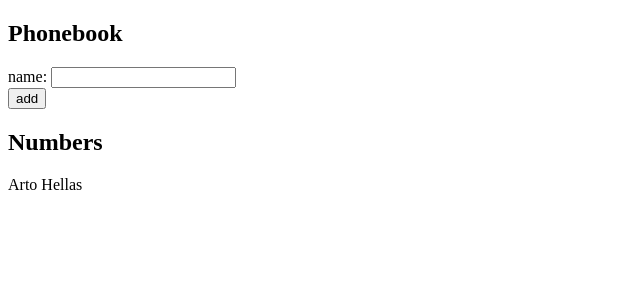
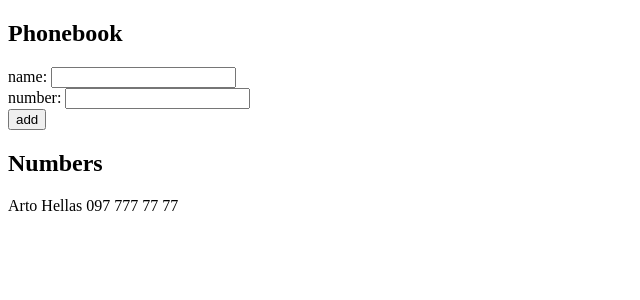
Before and after one commit to udev2045/react, a React (Vite) app in the folder part2/phonebook/: page / in a window 1280 px wide. Shown: the top 300 px of the page, without its empty margins (0-640 px from the left). Built offline with nearby package versions, Linux system fonts and the light colour scheme.

Commit message:
Part 2.8

```diff
--- a/part2/phonebook/src/App.jsx
+++ b/part2/phonebook/src/App.jsx
@@ -2,12 +2,19 @@
 
 const App = () => {
     const [persons, setPersons] = useState([
-        { name: 'Arto Hellas' }
+        {
+            name: 'Arto Hellas',
+            phone: '097 777 77 77'
+        }
     ])
     const [newName, setNewName] = useState('')
+    const [newPhone, setNewPhone] = useState('')
 
-    const handlerNewName = () => {
+    const handlerNewName = (event) => {
         setNewName(event.target.value)
+    }
+    const handlerNewPhone = (event) => {
+        setNewPhone(event.target.value)
     }
     const handlerAddName = (event) => {
         event.preventDefault()
@@ -18,9 +25,13 @@
             alert(`${newName} is already added to phonebook`)
             return
         }
-        let newPerson = {name: newName}
+        let newPerson = {
+            name: newName,
+            phone: newPhone
+        }
         setPersons( persons.concat(newPerson) )
         setNewName('')
+        setNewPhone('')
     }
     return (
         <div>
@@ -30,11 +41,14 @@
                     name: <input value={newName} onChange={handlerNewName}/>
                 </div>
                 <div>
+                    number: <input value={newPhone} onChange={handlerNewPhone}/>
+                </div>
+                <div>
                     <button type="submit">add</button>
                 </div>
             </form>
             <h2>Numbers</h2>
-            { persons.map( person => <div key={person.name}>{person.name}</div>) }
+            { persons.map( person => <div key={person.name}>{person.name} {person.phone}</div>) }
         </div>
     )
 }
```
